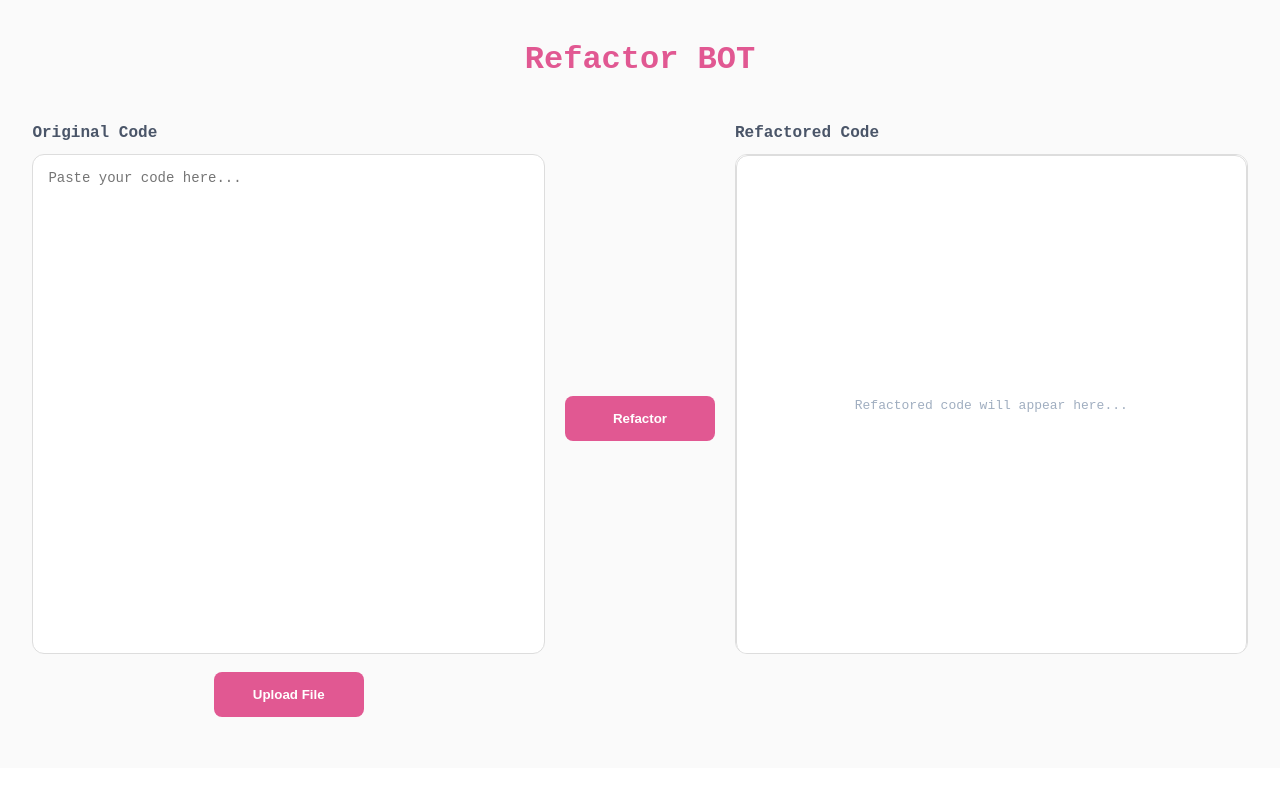
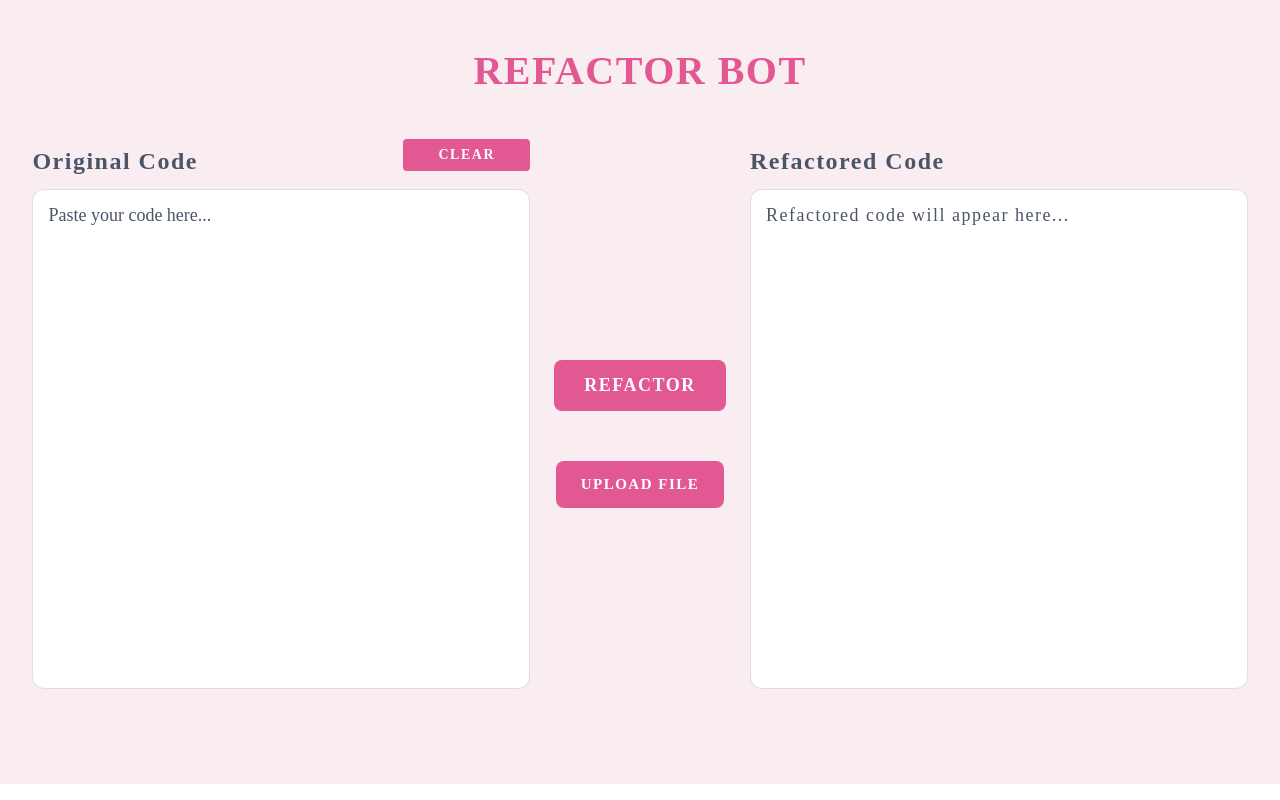
Before and after one commit to suvathikannan17/CPSC5260_RefactoringBOT, a React (Create React App) app in the folder client/: page / in a window 1280 px wide. Built offline with nearby package versions, Linux system fonts and the light colour scheme.

Commit message:
Implemented the clear button to clear the full code from text area

```diff
--- a/client/public/index.html
+++ b/client/public/index.html
@@ -15,6 +15,7 @@
       user's mobile device or desktop. See https://developers.google.com/web/fundamentals/web-app-manifest/
     -->
     <link rel="manifest" href="%PUBLIC_URL%/manifest.json" />
+    <link href="https://fonts.googleapis.com/css2?family=Dancing+Script:wght@700&family=Pacifico&display=swap" rel="stylesheet">
     <!--
       Notice the use of %PUBLIC_URL% in the tags above.
       It will be replaced with the URL of the `public` folder during the build.
--- a/client/src/App.css
+++ b/client/src/App.css
@@ -1,15 +1,17 @@
 .App {
   text-align: center;
   padding: 20px;
-  background-color: #fafafa;
+  background-color: #f9edf2;
   max-height: 100vh;
-  font-family: 'Courier New', Courier, monospace;
+  font-family: 'Great Vibes', cursive;
+  letter-spacing: 1.5px;
 }
 
 .title {
-  font-size: 2em;
+  font-size: 2.5em;
   color: #e15892;
   margin-bottom: 30px;
+  font-family: 'Great Vibes', cursive;
 }
 
 .main-container {
@@ -30,17 +32,18 @@
   min-width: 0;
   height: 620px;
   align-items: center;
+  color: #4a5568;
 }
 
 .section-label {
   align-self: flex-start;
-  font-size: 1rem;
-  font-weight: 700;
+  font-size: 24px;
+  font-weight: 600;
   color: #4a5568;
   margin-bottom: 12px;
 }
 
-.code-textarea, .full-diff-wrapper, .placeholder-box {
+.code-textarea, .full-diff-wrapper {
   width: 100%;
   height: 500px !important;
   border: 1px solid #ddd;
@@ -48,50 +51,52 @@
   background-color: #fff;
   box-sizing: border-box;
   font-family: monospace;
-}
-
-.code-textarea {
   font-size: 14px;
-  padding: 15px;
-  font-family:'Courier New', Courier, monospace;
   resize: none;
   outline: none;
+  padding: 15px;
+  font-size: 18px;
 }
 
 .full-diff-wrapper {
   text-align: left;
   overflow-y: auto;
   overflow-x: hidden;
+  font-family: 'Great Vibes', cursive;
 }
 
-.placeholder-box {
-  display: flex;
-  align-items: center;
-  justify-content: center;
-  color: #a0aec0;
+.code-textarea::placeholder {
+  color: #4a5568;
+  font-family: 'Great Vibes', cursive;
+  font-size: 18px;
 }
 
 .button-container {
-  width: 150px;
+  width: 180px;
   height: 500px;
   display: flex;
+  flex-direction: column;
   justify-content: center;
   align-items: center;
   flex-shrink: 0;
+  gap: 10px;
 }
 
 .submit-btn {
   background-color: #e15892;
   color: white;
   border: none;
-  padding: 15px 40px;
+  padding: 15px 30px;
   border-radius: 8px;
   cursor: pointer;
   font-weight: bold;
+  font-size: 18px;
   cursor: pointer;
   transition: background 0.3s ease, transform 0.2s ease;
-  min-width: 150px;
+  min-width: 160px;
+  letter-spacing: 1.5px;
   margin: 20px 0;
+  font-family: 'Great Vibes', cursive;
 }
 
 .submit-btn:hover {
@@ -107,9 +112,6 @@
 }
 
 .input-footer {
-  margin-top: 10px;
-  height: 60px;
-  width: 100%;
   display: flex;
   justify-content: center;
   align-items: center;
@@ -123,10 +125,13 @@
   border-radius: 8px;
   cursor: pointer;
   font-weight: bold;
+  font-size: 15px;
   cursor: pointer;
   transition: background 0.3s ease, transform 0.2s ease;
   min-width: 150px;
   margin: 20px 0;
+  letter-spacing: 1.5px;
+  font-family: 'Great Vibes', cursive;
 }
 
 .spinner {
@@ -153,3 +158,27 @@
   margin-bottom: 15px;
   display: inline-block;
 }
+
+.label-container {
+  display: flex;
+  justify-content: space-between;
+  align-items: center;
+  width: 100%;
+  padding: 0 5px;
+  margin-bottom: 2px;
+}
+
+.clear-btn {
+  padding: 8px 35px;
+  border-radius: 4px;
+  font-size: 14px;
+  font-weight: bold;
+  cursor: pointer;
+  transition: all 0.3s ease;
+  background-color: #e15892;
+  color: white;
+  border: none;
+  min-width: 120px;
+  letter-spacing: 1.5px;
+  font-family: 'Great Vibes', cursive;
+}
--- a/client/src/App.js
+++ b/client/src/App.js
@@ -85,9 +85,15 @@ function App() {
     document.body.removeChild(element);
   };
 
+  const handleClear = () => {
+    setCode('');
+    setRefactoredCode('');
+    setError('');
+  };
+
   return (
     <div className="App">
-      <h1 className='title'>Refactor BOT</h1>
+      <h1 className='title'>REFACTOR BOT</h1>
 
       {error && <div className="error-message">{error}</div>}
 
@@ -118,7 +124,10 @@ function App() {
           ) : (
             <>
             <div className='editor-wrapper'>
+              <div className = 'label-container'>
                 <h3 className='section-label'>Original Code</h3>
+                <button type='button' className='clear-btn' onClick={handleClear}>CLEAR</button>
+              </div>
               <textarea
                     className="code-textarea"
                     value={code}
@@ -131,22 +140,24 @@ function App() {
                     }
                     placeholder="Paste your code here..."
                   />
+            </div>
+
+          <div className='button-container'>
+            <button type="submit" className="submit-btn" disabled={isLoading}>
+              {isLoading ? <div className="spinner"></div> : 'REFACTOR'}
+            </button>
             <div className='input-footer'>
                 <input type="file" id="file-upload" style={{ display: 'none' }} onChange={handleFileUpload} />
                 <button type="button" className="secondary-btn" onClick={() => document.getElementById('file-upload').click()}>
-                  Upload File
+                  UPLOAD FILE
                 </button>
               </div>
           </div>
 
-          <div className='button-container'>
-            <button type="submit" className="submit-btn" disabled={isLoading}>
-              {isLoading ? <div className="spinner"></div> : 'Refactor'}
-            </button>
+          <div className='editor-wrapper'>
+            <div className = 'label-container'>
+                <h3 className='section-label'>Refactored Code</h3>
               </div>
-
-          <div className='editor-wrapper'>
-            <h3 className='section-label'>Refactored Code</h3>
             <div className='full-diff-wrapper'>
               {refactoredCode ? (
                 <ReactDiffViewer
@@ -169,9 +180,7 @@ function App() {
                 }}
               />
               ) : (
-              <div className='placeholder-box'>
-                {isLoading ?  "Processing..." : "Refactored code will appear here..."}
-              </div>
+              <div> {isLoading ?  "Processing..." : "Refactored code will appear here..."}</div>
               )}
             </div>
           </div>
@@ -182,7 +191,7 @@ function App() {
         {refactoredCode && (
           <div className='input-footer'>
             <button type="button" className="secondary-btn" onClick={handleDownload} disabled={!refactoredCode}>
-                Download Refactored Code
+                DOWNLOAD REFACTORED CODE
             </button>
           </div>
         )}
```
Lines whose indentation alone changed are shown as unchanged.
